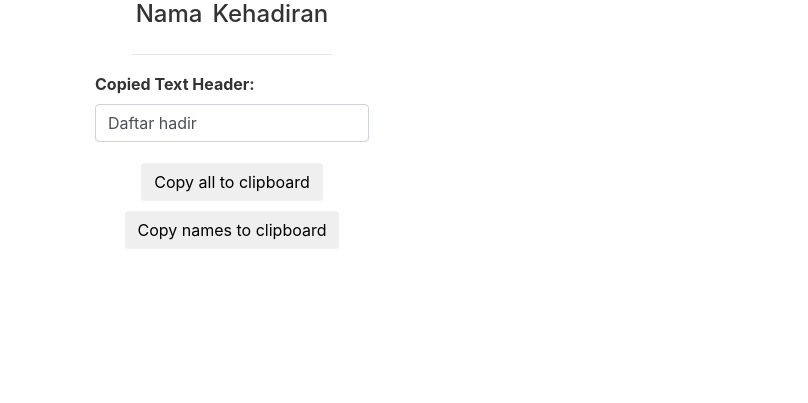
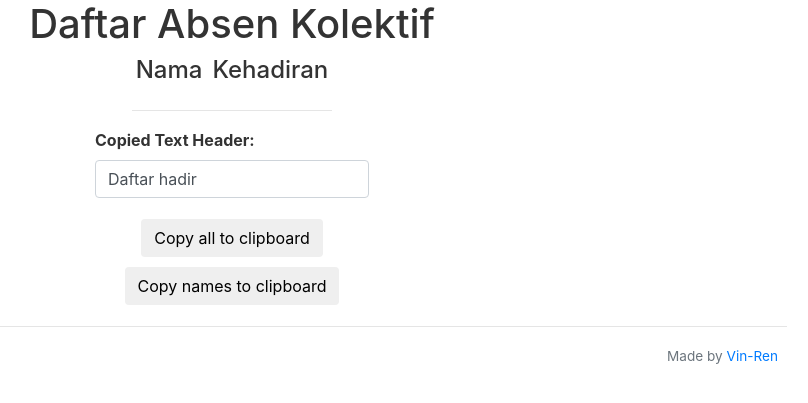
Before and after one commit to Vin-Ren/Attendance-web-based, a Flask app: page /collected in a window 1280 px wide. Shown: the top 403 px of the page, without its empty margins (408-1216 px from the left). Run offline with Flask 2, Linux system fonts and the light colour scheme; parts of the project's set-up code (start-up, migrations or seed data) failed here and were passed over.

Commit message:
Split html to layout.html
Split HTML to layout.html to reduce repeated syntaxes.
Added a small credit text on the bottom.

```diff
--- a/static/style.css
+++ b/static/style.css
@@ -14,3 +14,10 @@ td {
 button.btn {
     margin: 5px 5px;
 }
+
+span {
+    margin-right: 1.5rem;
+}
+small.text-muted {
+    font-size: 0.85rem;
+}
--- a/templates/collected.html
+++ b/templates/collected.html
@@ -1,14 +1,8 @@
-<!DOCTYPE html>
-<html lang="en">
-<head>
-    <meta charset="UTF-8">
-    <meta http-equiv="X-UA-Compatible" content="IE=edge">
-    <meta name="viewport" content="width=device-width, initial-scale=1.0">
-    <title>Collected Attendance</title>
-    <link rel="stylesheet" href="https://cdn.jsdelivr.net/npm/bootstrap@4.0.0/dist/css/bootstrap.min.css" integrity="sha384-Gn5384xqQ1aoWXA+058RXPxPg6fy4IWvTNh0E263XmFcJlSAwiGgFAW/dAiS6JXm" crossorigin="anonymous">
-    <link rel="stylesheet" href="{{url_for('static', filename='style.css')}}">
-</head>
-<body class="container">
+{% extends "layout.html" %}
+{% block content %}
+<div class="row justify-content-center">
+    <h1 id="title">Daftar Absen Kolektif</h1>
+</div>
 <div class="row justify-content-center">
     <table>
         <tr>
@@ -37,13 +31,4 @@
     <br>
 </div>
 {% endfor %}
-
-
-    <script src="https://code.jquery.com/jquery-3.6.0.min.js"></script>
-    <!-- <script src="https://cdnjs.cloudflare.com/ajax/libs/moment.js/2.29.1/moment.min.js" referrerpolicy="no-referrer"></script> -->
-    <!-- <script src="https://code.jquery.com/jquery-3.2.1.slim.min.js" integrity="sha384-KJ3o2DKtIkvYIK3UENzmM7KCkRr/rE9/Qpg6aAZGJwFDMVNA/GpGFF93hXpG5KkN" crossorigin="anonymous"></script> -->
-    <!-- <script src="https://cdn.jsdelivr.net/npm/popper.js@1.12.9/dist/umd/popper.min.js" integrity="sha384-ApNbgh9B+Y1QKtv3Rn7W3mgPxhU9K/ScQsAP7hUibX39j7fakFPskvXusvfa0b4Q" crossorigin="anonymous"></script> -->
-    <!-- <script src="https://cdn.jsdelivr.net/npm/bootstrap@4.0.0/dist/js/bootstrap.min.js" integrity="sha384-JZR6Spejh4U02d8jOt6vLEHfe/JQGiRRSQQxSfFWpi1MquVdAyjUar5+76PVCmYl" crossorigin="anonymous"></script> -->
-    <script src="{{url_for('static', filename='script.js')}}"></script>
-</body>
-</html>
+{% endblock content %}
--- /dev/null
+++ b/templates/layout.html
@@ -0,0 +1,36 @@
+<!DOCTYPE html>
+<html lang="en">
+<head>
+    <meta charset="UTF-8">
+    <meta http-equiv="X-UA-Compatible" content="IE=edge">
+    <meta name="viewport" content="width=device-width, initial-scale=1.0, shrink-to-fit=no">
+    <title>{{title}}</title>
+    <link rel="stylesheet" href="https://cdn.jsdelivr.net/npm/bootstrap@4.0.0/dist/css/bootstrap.min.css" integrity="sha384-Gn5384xqQ1aoWXA+058RXPxPg6fy4IWvTNh0E263XmFcJlSAwiGgFAW/dAiS6JXm" crossorigin="anonymous">
+    <link rel="stylesheet" href="{{url_for('static', filename='style.css')}}">
+</head>
+<body class="container">
+    {% block content %}{% endblock content %}
+
+    <hr>
+    <div class="row justify-content-end">
+        <span><small class="text-muted">Made by <a href="https://github.com/vin-ren">Vin-Ren</a></small></span>
+    </div>
+
+
+    {%if env.get('disabled_statuses')%}
+    <script>
+        {% for status in env.disabled_statuses %}
+        var btn = document.getElementById('statusBtn{{status}}');
+        if (btn != null) {btn.disabled=true;}
+        {% endfor %}
+    </script>
+    {% endif %}
+
+    <script src="https://code.jquery.com/jquery-3.6.0.min.js"></script>
+    <!-- <script src="https://cdnjs.cloudflare.com/ajax/libs/moment.js/2.29.1/moment.min.js" referrerpolicy="no-referrer"></script> -->
+    <!-- <script src="https://code.jquery.com/jquery-3.2.1.slim.min.js" integrity="sha384-KJ3o2DKtIkvYIK3UENzmM7KCkRr/rE9/Qpg6aAZGJwFDMVNA/GpGFF93hXpG5KkN" crossorigin="anonymous"></script> -->
+    <!-- <script src="https://cdn.jsdelivr.net/npm/popper.js@1.12.9/dist/umd/popper.min.js" integrity="sha384-ApNbgh9B+Y1QKtv3Rn7W3mgPxhU9K/ScQsAP7hUibX39j7fakFPskvXusvfa0b4Q" crossorigin="anonymous"></script> -->
+    <!-- <script src="https://cdn.jsdelivr.net/npm/bootstrap@4.0.0/dist/js/bootstrap.min.js" integrity="sha384-JZR6Spejh4U02d8jOt6vLEHfe/JQGiRRSQQxSfFWpi1MquVdAyjUar5+76PVCmYl" crossorigin="anonymous"></script> -->
+    <script src="{{url_for('static', filename='script.js')}}"></script>
+</body>
+</html>
```
Also changed, not shown: templates/index.html (+4 -33 lines). Lines whose indentation alone changed are shown as unchanged.
